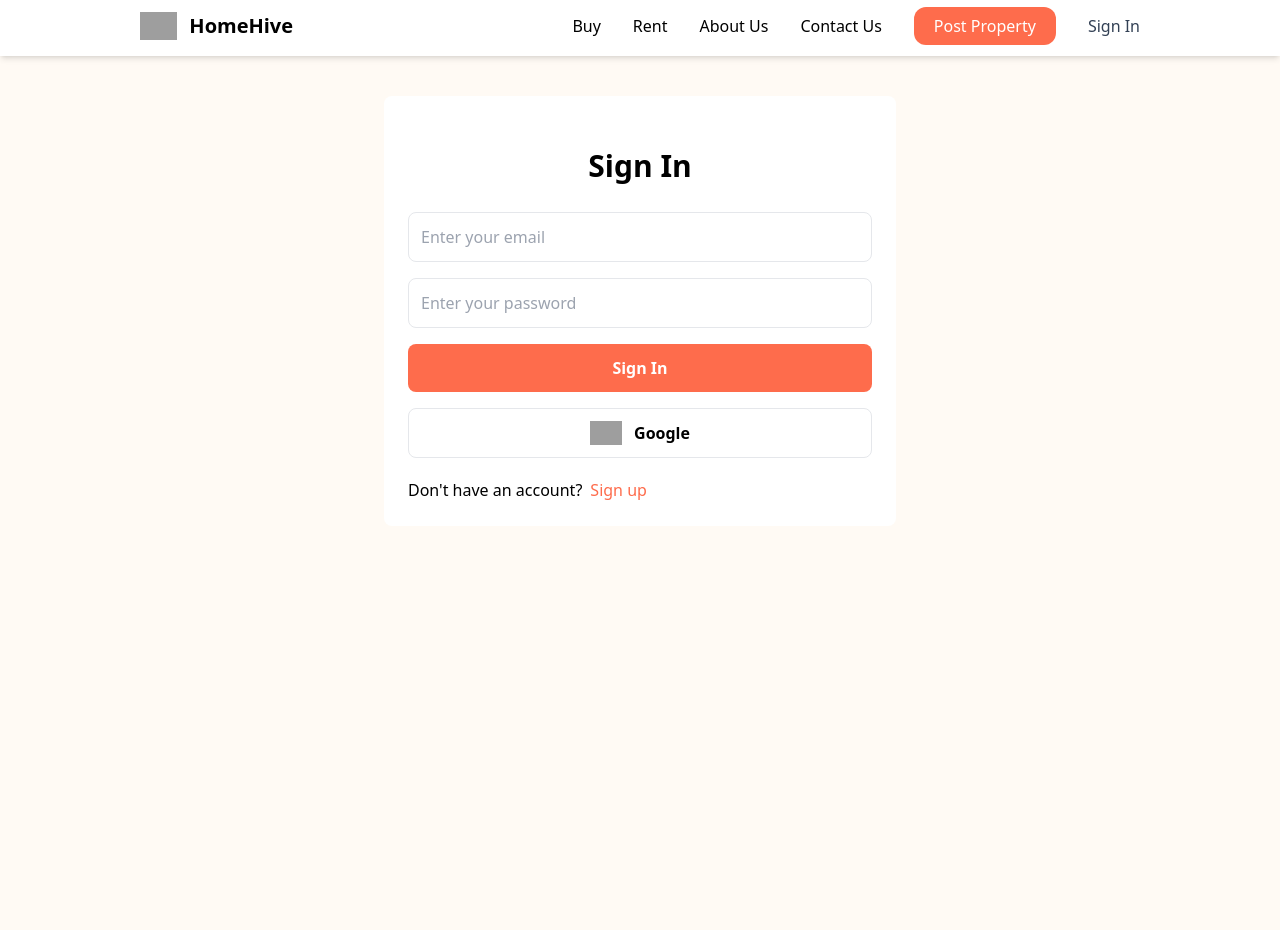
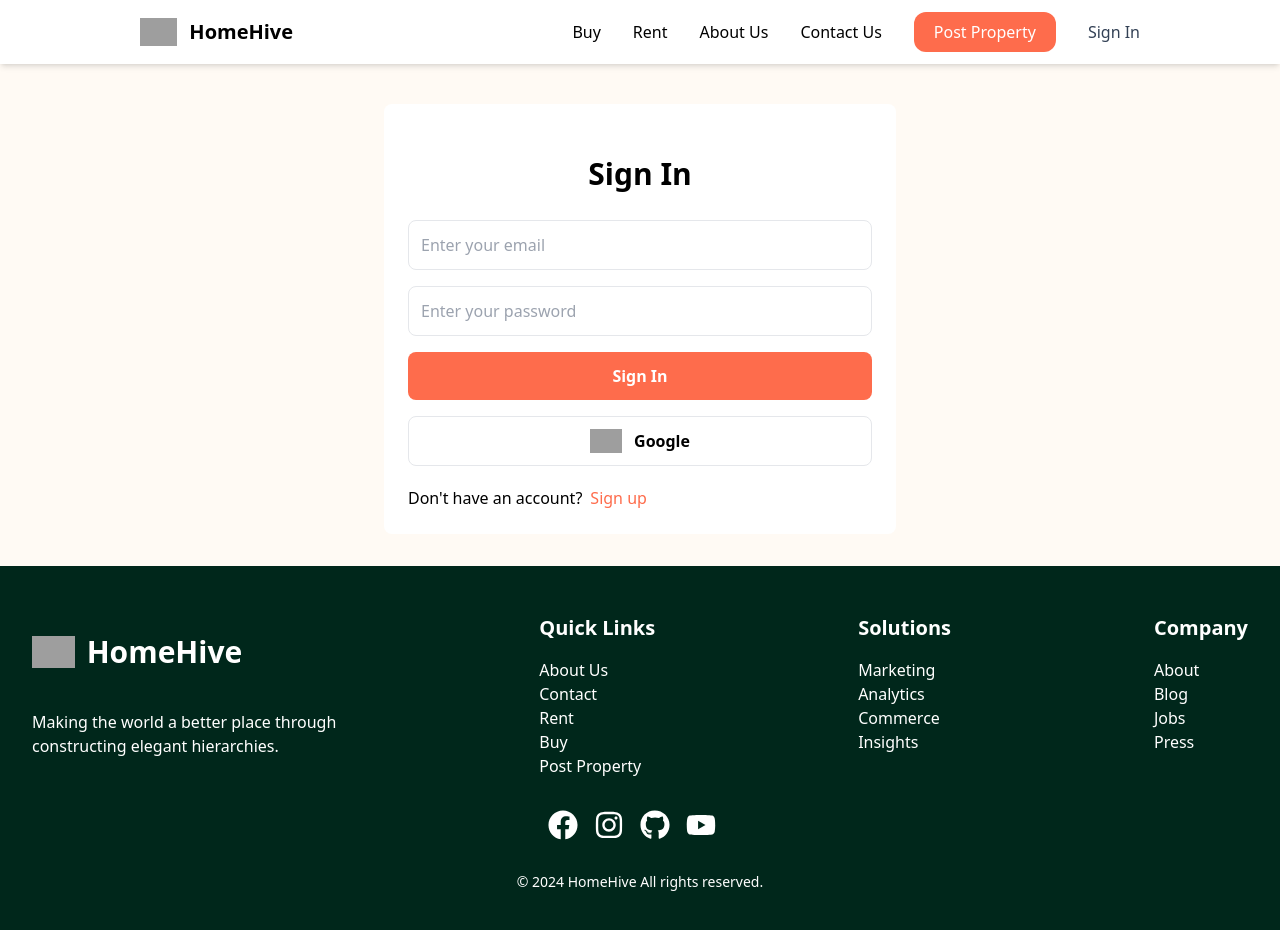
Before and after one commit to ArshdeepSingh20/real-estate-full-stack, a React (Vite) app in the folder client/: page /sign-in in a window 1280 px wide. Shown: the top 930 px of the page. Before the commit the page ends 800 px from the top, so only its background shows below. Built offline with nearby package versions, Linux system fonts and the light colour scheme; grey boxes are pictures that could not be loaded.

Commit message:
completed footer, updated sell to sale for buy option in all the files

```diff
--- a/client/package.json
+++ b/client/package.json
@@ -10,9 +10,12 @@
     "preview": "vite preview"
   },
   "dependencies": {
+    "@headlessui/react": "^1.7.19",
+    "@heroicons/react": "^2.1.3",
     "@reduxjs/toolkit": "^2.2.3",
     "axios": "^1.6.8",
     "firebase": "^10.11.0",
+    "framer-motion": "^11.1.7",
     "react": "^18.2.0",
     "react-dom": "^18.2.0",
     "react-icons": "^5.1.0",
--- a/client/src/App.jsx
+++ b/client/src/App.jsx
@@ -12,6 +12,7 @@ import UpdateListing from "./pages/UpdateListing";
 import Listings from "./pages/Listings";
 import Search from "./pages/Search";
 import ContactUs from "./pages/ContactUs";
+import Footer from "./components/Footer";
 
 export default function App() {
   return (
@@ -31,6 +32,7 @@ export default function App() {
         <Route path="/listing/:listingId" element={<Listings/>} />
         <Route path="/search" element={<Search/>} />
       </Routes>
+      <Footer/>
     </BrowserRouter>
   );
 }
--- /dev/null
+++ b/client/src/components/Footer.jsx
@@ -0,0 +1,86 @@
+import { Link } from "react-router-dom";
+import { FaFacebook, FaInstagram, FaGithub, FaYoutube } from "react-icons/fa";
+
+const Footer = () => {
+    const scrollToTop = () => {
+        window.scrollTo({
+            top: 0,
+            behavior: "smooth"
+        });
+    };
+
+    const sections = [
+        {
+            heading: "Quick Links",
+            links: [
+                { to: "/about", text: "About Us" },
+                { to: "/contact-us", text: "Contact" },
+                { to: "/search?type=rent", text: "Rent" },
+                { to: "/search?type=sale", text: "Buy" },
+                { to: "/create-listing", text: "Post Property" }
+            ]
+        },
+        {
+            heading: "Solutions",
+            links: [
+                { to: "/marketing", text: "Marketing" },
+                { to: "/analytics", text: "Analytics" },
+                { to: "/commerce", text: "Commerce" },
+                { to: "/insights", text: "Insights" }
+            ]
+        },
+        {
+            heading: "Company",
+            links: [
+                { to: "/about", text: "About" },
+                { to: "/blog", text: "Blog" },
+                { to: "/jobs", text: "Jobs" },
+                { to: "/press", text: "Press" }
+            ]
+        }
+    ];
+
+    return (
+        <footer className="bg-[#00271B] text-white py-12 mt-8">
+            <div className="max-w-7xl mx-auto px-4 sm:px-6 lg:px-8 flex flex-wrap justify-between">
+                <div className="w-full sm:w-auto flex flex-col justify-center mb-8 sm:mb-0">
+                    <Link to="/" onClick={scrollToTop}>
+                        <h1 className="text-md font-semibold sm:text-xl flex items-center">
+                            <img
+                                className="mr-3 h-8"
+                                src="https://cdn.builder.io/api/v1/image/assets%2Fd35037adcd734f2b8611cb90d5f362bb%2Fc63d9f96452c4d4c9937554db69142cd"
+                                alt="homehive"
+                            />
+                            <span className="text-3xl">HomeHive</span>
+                        </h1>
+                    </Link>
+                    <p className="text-md mt-5 sm:mt-10">Making the world a better place through <br /> constructing elegant hierarchies.</p>
+                </div>
+
+                {sections.map((section, index) => (
+                    <div key={index} className="w-full sm:w-auto mb-8 sm:mb-0">
+                        <h2 className="text-xl font-semibold mb-4">{section.heading}</h2>
+                        <ul>
+                            {section.links.map((link, i) => (
+                                <li key={i}>
+                                    <Link to={link.to} onClick={scrollToTop}>{link.text}</Link>
+                                </li>
+                            ))}
+                        </ul>
+                    </div>
+                ))}
+            </div>
+            <div className="max-w-7xl mx-auto px-4 sm:px-6 lg:px-8 mt-8 flex justify-center">
+                <a href="#"><FaFacebook className="text-3xl mr-4" /></a>
+                <a href="#"><FaInstagram className="text-3xl mr-4" /></a>
+                <a href="#"><FaGithub className="text-3xl mr-4" /></a>
+                <a href="#"><FaYoutube className="text-3xl mr-4" /></a>
+            </div>
+            <div className="max-w-7xl mx-auto px-4 sm:px-6 lg:px-8 mt-8 text-center text-sm">
+                <p>&copy; 2024 HomeHive All rights reserved.</p>
+            </div>
+        </footer>
+    );
+}
+
+export default Footer;
--- a/client/src/components/Header.jsx
+++ b/client/src/components/Header.jsx
@@ -1,11 +1,14 @@
-import { FaSearch } from "react-icons/fa";
 import { Link, useNavigate } from "react-router-dom";
 import { useSelector } from "react-redux";
 import { useEffect, useState } from "react";
+import { Dialog } from '@headlessui/react'; // Import Dialog component
+import { Bars3Icon} from '@heroicons/react/24/outline';
+
 
 export default function Header() {
   const { currentUser } = useSelector((state) => state.user);
   const [searchTerm, setSearchTerm] = useState("");
+  const [mobileMenuOpen, setMobileMenuOpen] = useState(false); // State for mobile menu
 
   const navigate = useNavigate();
   const handleSubmit = (e) => {
@@ -25,64 +28,52 @@ export default function Header() {
   }, [location.search]);
 
   return (
-    <header className="bg-white shadow-md h-14">
+    <header className="bg-white shadow-md h-16">
       <div className="flex justify-between items-center max-w-5xl mx-auto p-3">
         <Link className="flex" to="/">
-
           <h1 className="text-sm font-semibold sm:text-xl flex justify-center items-center">
-          <img className="mr-3 h-7" src="https://cdn.builder.io/api/v1/image/assets%2Fd35037adcd734f2b8611cb90d5f362bb%2F224b03a101b44a63ac86b463277cbd69" alt="homehive" />
+            <img
+              className="mr-3 h-7"
+              src="https://cdn.builder.io/api/v1/image/assets%2Fd35037adcd734f2b8611cb90d5f362bb%2Fc63d9f96452c4d4c9937554db69142cd"
+              alt="homehive"
+            />
             <span className="">HomeHive</span>
           </h1>
         </Link>
 
-        {/* <form
-          onSubmit={handleSubmit}
-          className="bg-slate-100 p-3 rounded-lg flex items-center"
-        >
-          <input
-            value={searchTerm}
-            onChange={(e) => setSearchTerm(e.target.value)}
-            type="text"
-            placeholder="Search..."
-            className="bg-transparent focus:outline-none w-24 sm:w-64"
-          />
-          <button>
-            <FaSearch className="text-slate-600" />
+        {/* Mobile menu button */}
+        <div className="flex  lg:hidden">
+          <button
+            type="button"
+            className="-m-2.5 inline-flex items-center justify-center rounded-md p-2.5 text-gray-700"
+            onClick={() => setMobileMenuOpen(true)}
+          >
+            <span className="sr-only">Open main menu</span>
+            <Bars3Icon className="h-6 w-6" aria-hidden="true" />
           </button>
-        </form> */}
+        </div>
 
-        <ul className="flex gap-8">
-          <Link to={"/search?type=sell"}>
-            <li className="hidden sm:inline cursor-pointer   hover:underline">
-              Buy
-            </li>
+        {/* Desktop navigation */}
+        <ul className="flex gap-8 hidden items-center justify-between lg:flex">
+          <Link to={"/search?type=sale"}>
+            <li className="cursor-pointer hover:underline">Buy</li>
           </Link>
 
           <Link to={"/search?type=rent"}>
-            <li className="hidden sm:inline cursor-pointer   hover:underline">
-              Rent
-            </li>
+            <li className="cursor-pointer hover:underline">Rent</li>
           </Link>
 
           <Link to="/about">
-            <li className="hidden sm:inline cursor-pointer  hover:underline">
-              About Us
-            </li>
+            <li className="cursor-pointer hover:underline">About Us</li>
           </Link>
 
           <Link to="/contact-us">
-            <li className="hidden sm:inline cursor-pointer   hover:underline">
-              Contact Us
-            </li>
+            <li className="cursor-pointer hover:underline">Contact Us</li>
           </Link>
 
           <Link to="/create-listing">
-            <li className="hidden sm:inline cursor-pointer bg-[#FE6C4C]  text-white p-2 px-5 rounded-xl hover:underline">
-              Post Property
-            </li>
+            <li className="cursor-pointer bg-[#FE6C4C] text-white p-2 px-5 rounded-xl hover:underline">Post Property</li>
           </Link>
-
-
 
           <Link to="profile">
             {currentUser ? (
@@ -92,12 +83,41 @@ export default function Header() {
                 alt="profile"
               />
             ) : (
-              <li className="hidden sm:inline text-slate-700  hover:underline">
-                Sign In
-              </li>
+              <li className="text-slate-700 hover:underline">Sign In</li>
             )}
           </Link>
         </ul>
+
+        {/* Mobile menu */}
+        <Dialog as="div" className="lg:hidden" open={mobileMenuOpen} onClose={setMobileMenuOpen}>
+          <div className="fixed inset-0 z-10" />
+          <Dialog.Panel className="fixed inset-y-0 right-0 z-10 w-full overflow-y-auto bg-white px-6 py-6 sm:max-w-sm sm:ring-1 sm:ring-gray-900/10">
+            {/* Mobile menu content */}
+            <div>
+              {/* Menu items */}
+              <ul className="space-y-3">
+                <li className="cursor-pointer hover:underline" onClick={() => setMobileMenuOpen(false)}>
+                  <Link to={"/search?type=sale"}>Buy</Link>
+                </li>
+                <li className="cursor-pointer hover:underline" onClick={() => setMobileMenuOpen(false)}>
+                  <Link to={"/search?type=rent"}>Rent</Link>
+                </li>
+                <li className="cursor-pointer hover:underline" onClick={() => setMobileMenuOpen(false)}>
+                  <Link to="/about">About Us</Link>
+                </li>
+                <li className="cursor-pointer hover:underline" onClick={() => setMobileMenuOpen(false)}>
+                  <Link to="/contact-us">Contact Us</Link>
+                </li>
+                <li className="cursor-pointer bg-[#FE6C4C] text-white p-2 px-5 rounded-xl hover:underline" onClick={() => setMobileMenuOpen(false)}>
+                  <Link to="/create-listing">Post Property</Link>
+                </li>
+                <li className="cursor-pointer hover:underline" onClick={() => setMobileMenuOpen(false)}>
+                  <Link to="profile">{currentUser ? 'Profile' : 'Sign In'}</Link>
+                </li>
+              </ul>
+            </div>
+          </Dialog.Panel>
+        </Dialog>
       </div>
     </header>
   );
--- a/client/src/pages/CreateListing.jsx
+++ b/client/src/pages/CreateListing.jsx
@@ -97,7 +97,7 @@ export default function CreateListing() {
   };
 
   const handleChange = (e) => {
-    if (e.target.id === "sell" || e.target.id === "rent") {
+    if (e.target.id === "sale" || e.target.id === "rent") {
       setFormData({
         ...formData,
         type: e.target.id,
@@ -201,10 +201,10 @@ export default function CreateListing() {
             <div className="flex gap-2">
               <input
                 type="checkbox"
-                id="sell"
+                id="sale"
                 className="w-5"
                 onChange={handleChange}
-                checked={formData.type === "sell"}
+                checked={formData.type === "sale"}
               />
               <span>Sale</span>
             </div>
--- a/client/src/pages/Home.jsx
+++ b/client/src/pages/Home.jsx
@@ -42,7 +42,7 @@ export default function Home() {
 
     const fetchSaleListings = async () => {
       try {
-        const res = await axios.get(`/api/v1/listings/get?type=sell&limit=4`);
+        const res = await axios.get(`/api/v1/listings/get?type=salel&limit=4`);
 
         const data = await res.data;
 
@@ -149,7 +149,7 @@ export default function Home() {
               </h2>
               <Link
                 className="text-sm text-[#FE6C4C] hover:underline"
-                to={"/search?type=sell"}
+                to={"/search?type=sale"}
               >
                 Show more places for sale
               </Link>
--- a/client/src/pages/Search.jsx
+++ b/client/src/pages/Search.jsx
@@ -24,7 +24,7 @@ export default function Search() {
     if (
       e.target.id === "all" ||
       e.target.id === "rent" ||
-      e.target.id === "sell"
+      e.target.id === "sale"
     ) {
       setSidebarData({ ...sidebarData, type: e.target.id });
     }
@@ -173,10 +173,10 @@ export default function Search() {
             <div className="flex gap-2">
               <input
                 type="checkbox"
-                id="sell"
+                id="sale"
                 className="w-5"
                 onChange={handleChange}
-                checked={sidebarData.type === "sell"}
+                checked={sidebarData.type === "sale"}
               />
               <span>Sale</span>
             </div>
```
Also changed, not shown: client/src/pages/UpdateListing.jsx (+4 -4 lines), 2 other files (tests, documents, lock files or other folders).
